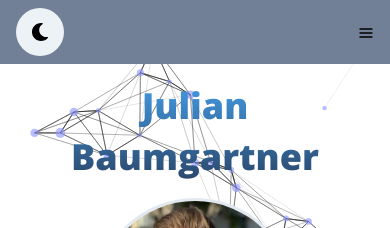
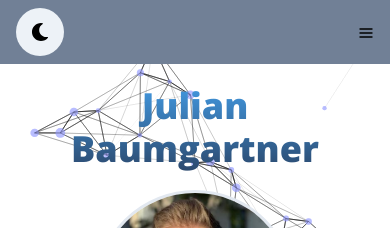
Before and after one commit to hyptocrypto/portfolio, a Next.js app: page / in a window 390 px wide. Shown: the top 228 px of the page. Built offline with nearby package versions, Linux system fonts and the light colour scheme.

Commit message:
fix mobile header

```diff
--- a/components/page.js
+++ b/components/page.js
@@ -13,10 +13,10 @@ const Page = () => {
     let heading = () => {
         if (isMobile) {
             return (
-                <VStack>
-                    <Center>Julian</Center>
-                    <Center>Baumgartner</Center>
-                </VStack>
+                <div>
+                    <div align="center">Julian</div>
+                    <div align="center">Baumgartner</div>
+                </div>
                     )
         } else {
             return is_small ? "Julian Baumgartner" : "Hi! Im Julian Baumgartner"
```
